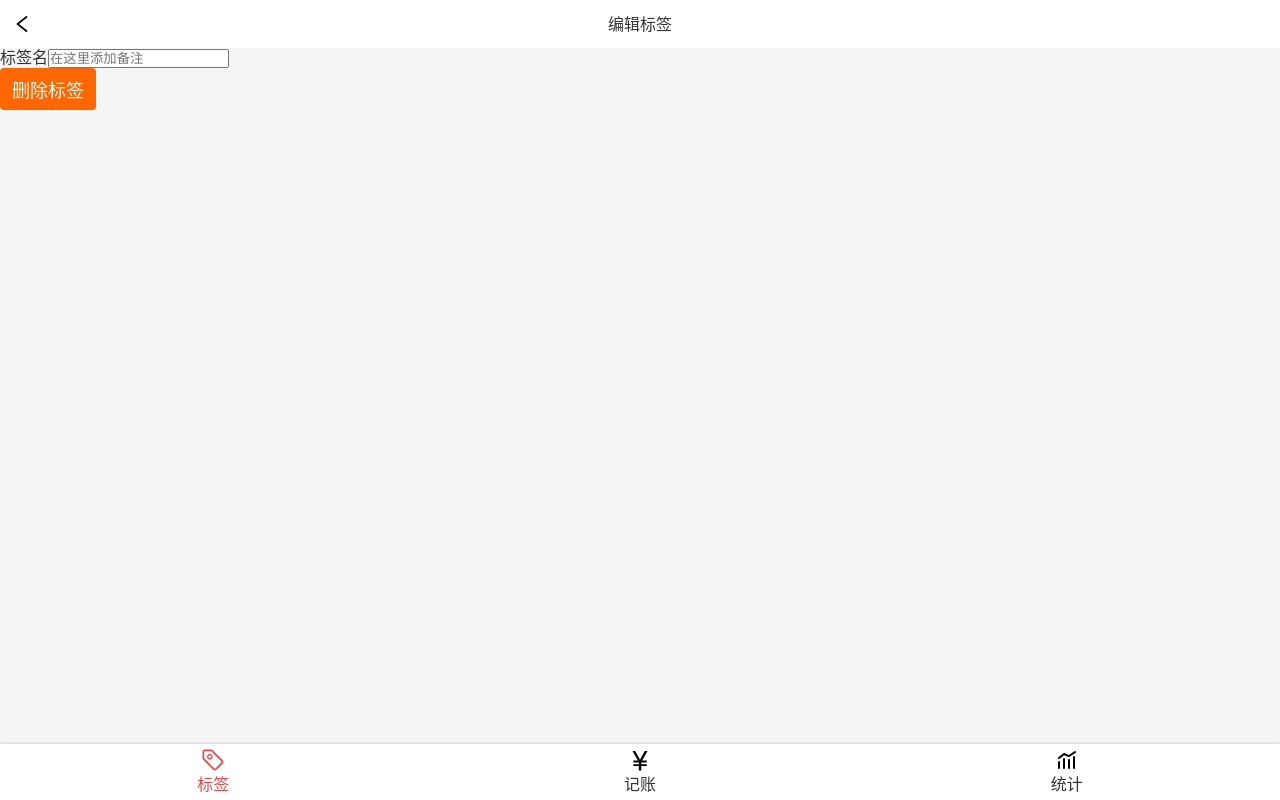
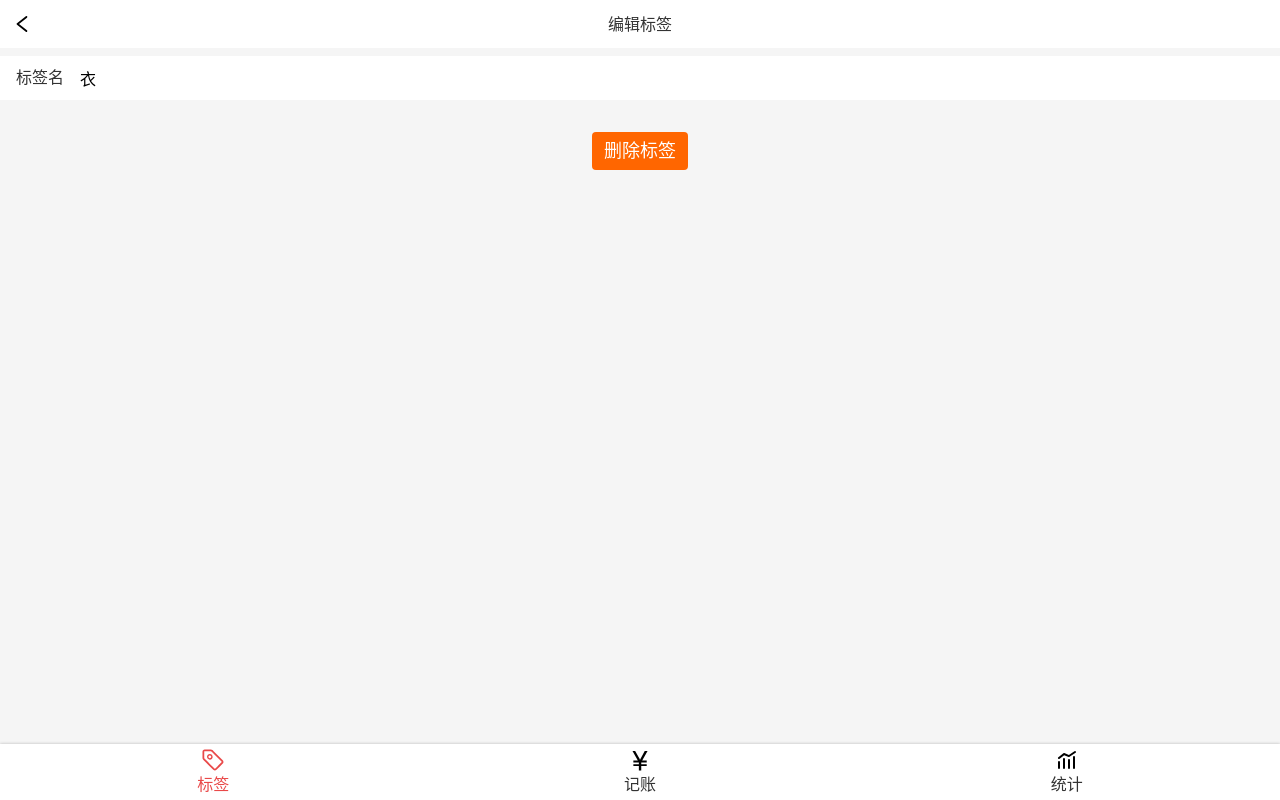
Before and after one commit to shangjingfan/MoneyMemory-React, a React app: page /#/tags/1 in a window 1280 px wide. Built offline with nearby package versions, Linux system fonts and the light colour scheme.

Commit message:
Tag.tsx样式完成

```diff
--- a/src/Tag.tsx
+++ b/src/Tag.tsx
@@ -5,6 +5,9 @@
 import Icon from 'components/Icon';
 import {Button} from './components/Button';
 import styled from 'styled-components';
+import {Input} from './components/Input';
+import {Center} from './components/Center';
+import {Space} from './components/Space';
 
 type Params = {
   id: string
@@ -17,8 +20,13 @@
   padding: 14px;
   background: white;
 `;
+const InputWrapper = styled.div`
+  background: white;
+  padding: 0 16px;
+  margin-top: 8px;
+`;
 
-const Tag: React.FC = (props) => {
+const Tag: React.FC = () => {
   const {findTag} = useTags();
   let {id} = useParams<Params>();
   const tag = findTag(parseInt(id));
@@ -30,15 +38,14 @@
           <span>编辑标签</span>
           <Icon />
         </Topbar>
-        <div>
-          <label>
-            <span>标签名</span>
-            <input type="text" placeholder="在这里添加备注"/>
-          </label>
-        </div>
-        <div>
+        <InputWrapper>
+          <Input label="标签名" type="text" placeholder="标签名" value={tag.name} />
+        </InputWrapper>
+        <Center>
+          <Space/>
+          <Space/>
           <Button>删除标签</Button>
-        </div>
+        </Center>
 
       </div>
     </Layout>
--- /dev/null
+++ b/src/components/Center.tsx
@@ -0,0 +1,8 @@
+import styled from 'styled-components';
+
+const Center = styled.div`
+  display:flex; justify-content: center; align-items: center;
+  flex-direction: column;
+`;
+
+export {Center}
--- a/src/components/Input.tsx
+++ b/src/components/Input.tsx
@@ -12,7 +12,7 @@
       //flex-grow: 1;
       display: block;
       width: 100%;
-      height: 72px;
+      height: 44px;
       background: none;
       border: none;
     }
--- /dev/null
+++ b/src/components/Space.tsx
@@ -0,0 +1,7 @@
+import styled from 'styled-components';
+
+const Space = styled.div`
+ height: 16px;
+`;
+
+export {Space};
--- a/src/index.scss
+++ b/src/index.scss
@@ -21,8 +21,9 @@
   line-height: 1.2;
   background: #f5f5f5;
 }
-button{
-  font-family: inherit;
+button, input{
+  font: inherit;
+
 }
 :focus{
   outline: none;
--- a/src/views/Money/NoteSection.tsx
+++ b/src/views/Money/NoteSection.tsx
@@ -1,10 +1,10 @@
 import styled from 'styled-components';
-import React, {ChangeEventHandler, useRef} from 'react';
+import React, {ChangeEventHandler} from 'react';
 import {Input} from '../../components/Input';
 
 const Wrapper = styled.section`
   background: #f5f5f5;
-  padding: 0 16px;
+  padding: 14px 16px;
   font-size: 14px;
 `;
 type Props = {
@@ -22,6 +22,7 @@
       <Input
         label='备注' type="text" value={note}
         onChange={onChange}
+        placeholder="请输入备注"
       />
     </Wrapper>
   );
--- a/src/views/Tags.tsx
+++ b/src/views/Tags.tsx
@@ -5,6 +5,8 @@
 import Icon from 'components/Icon';
 import {Link} from 'react-router-dom';
 import {Button} from 'components/Button'
+import {Center} from '../components/Center';
+import {Space} from '../components/Space';
 
 const TagList = styled.ol`
   font-size: 16px;
@@ -18,14 +20,6 @@
      justify-content: space-between;
     }
   }
-`;
-
-const Center = styled.div`
-  display:flex; justify-content: center; align-items: center;
-  flex-direction: column;
-`;
-const Space = styled.div`
- height: 16px;
 `;
 
 function Tags() {
```
